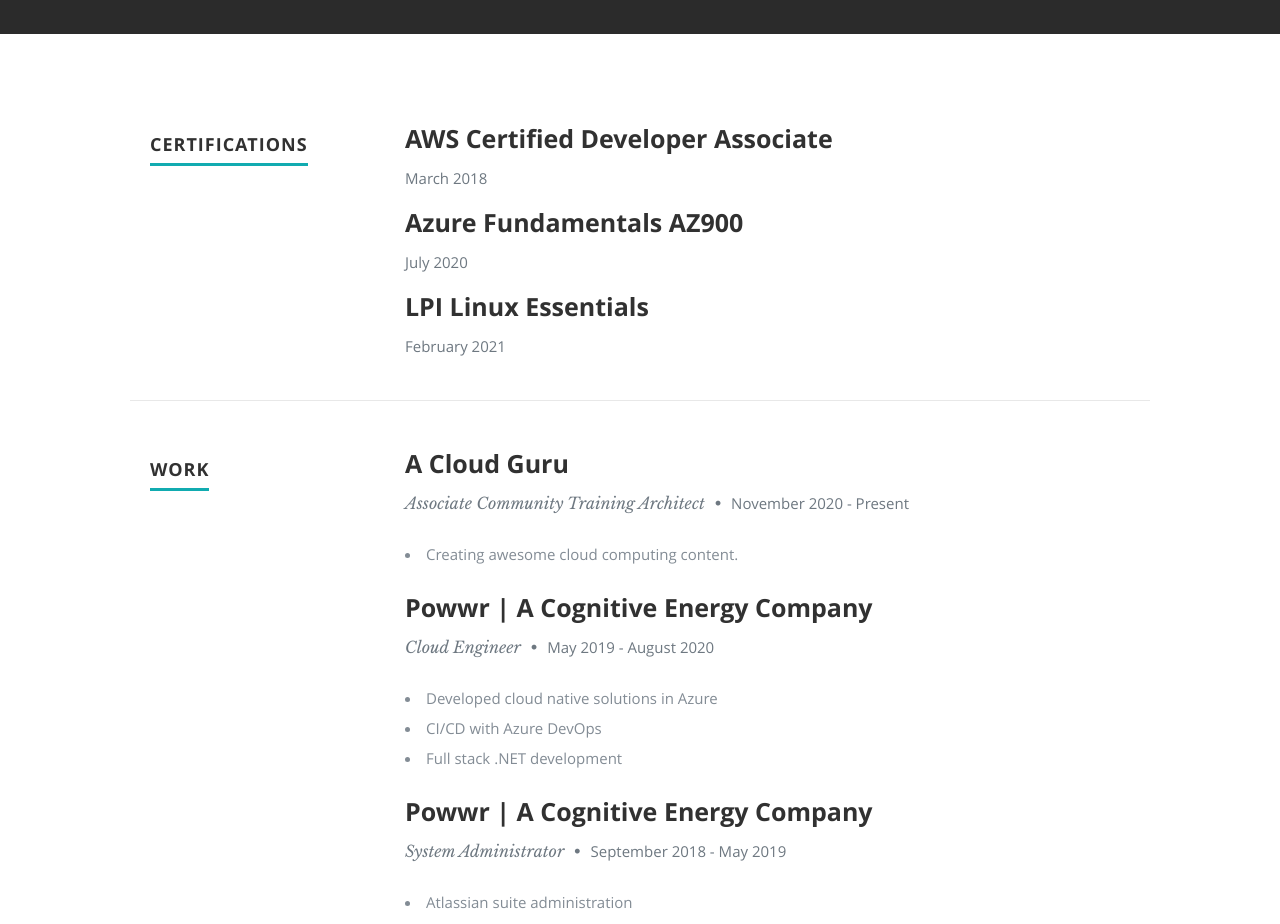
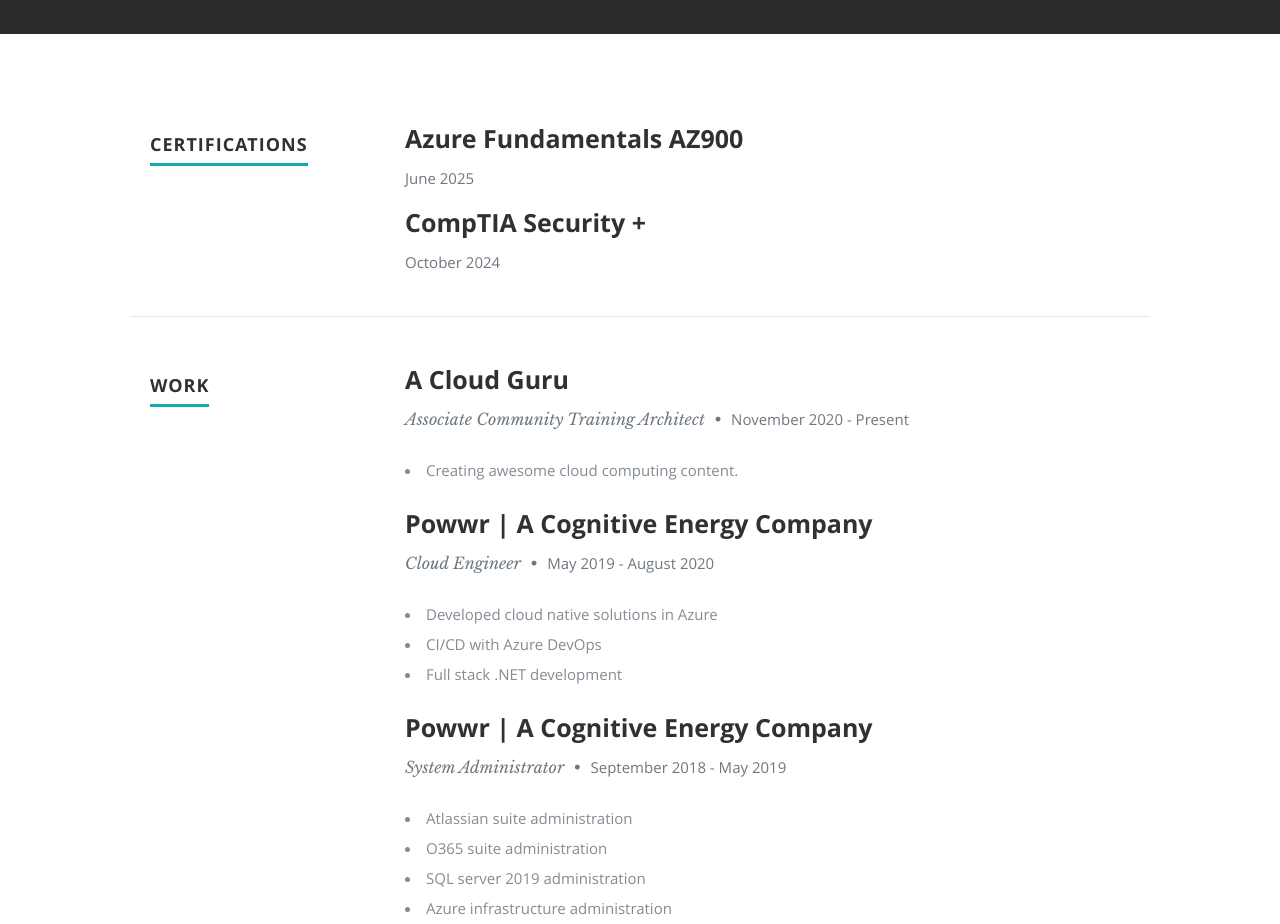
Before and after one commit to japxeet/Azure-Resume, a plain HTML site: page frontend/index.html in a window 1280 px wide. Shown: the part 1120-2044 px from the top of the page. Drawn offline with nearby package versions, Linux system fonts and the light colour scheme.

Commit message:
changed certifications

```diff
--- a/frontend/index.html
+++ b/frontend/index.html
@@ -118,10 +118,17 @@
 
             <div class="row item">
 
+
+
+            </div> <!-- item end -->
+
+            <div class="row item">
+
                <div class="twelve columns">
 
-                  <h3>AWS Certified Developer Associate</h3>
-                  <p class="info"><em class="date">March 2018</em></p>
+                  <h3>Azure Fundamentals AZ900</h3>
+                  <p class="info"><em class="date">June 2025</em></p>
+
 
                </div>
 
@@ -131,19 +138,8 @@
 
                <div class="twelve columns">
 
-                  <h3>Azure Fundamentals AZ900</h3>
-                  <p class="info"><em class="date">July 2020</em></p>
-
-               </div>
-
-            </div> <!-- item end -->
-
-            <div class="row item">
-
-               <div class="twelve columns">
-
-                  <h3>LPI Linux Essentials</h3>
-                  <p class="info"><em class="date">February 2021</em></p>
+                  <h3>CompTIA Security +</h3>
+                  <p class="info"><em class="date">October 2024</em></p>
 
                </div>
 
```
